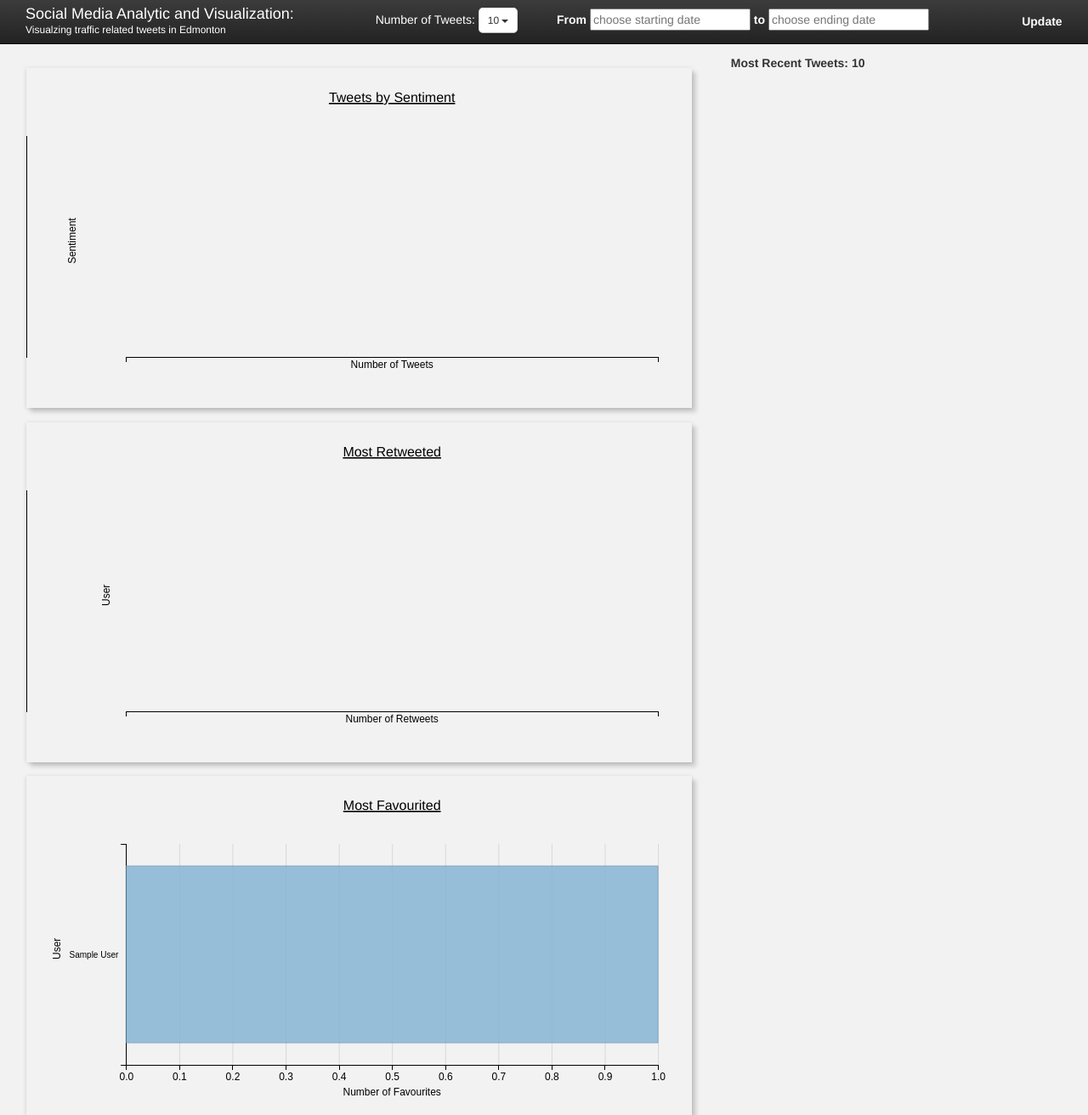
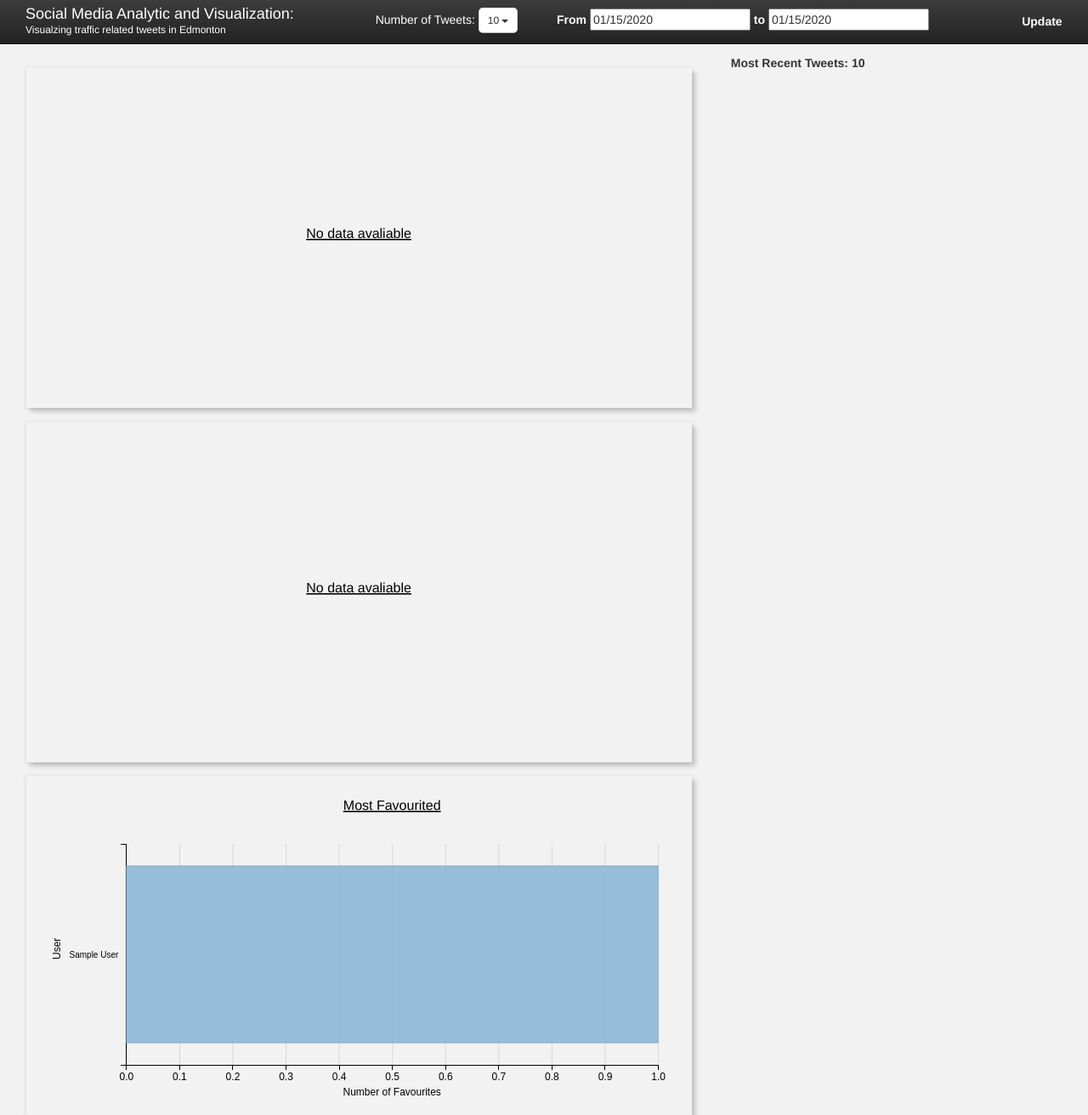
Before and after one commit to ajamal31/Twitter-Sentiment-Analysis, a Django app: page / in a window 1280 px wide. Shown: the top 1312 px of the page at 85% size. Run offline with Django 3.2, Linux system fonts and the light colour scheme; tables that the repository leaves empty hold one stand-in row (values such as "Sample post"); some libraries are stand-ins or nearby versions.

Commit message:
Date filter (#81)
* date filtering works with 'from' box

* date filtering using 'to' field

* fix issue where using dropdown changed order of graphs

* default min and max date are now filled from the database. Add an extremely gross solution to re-binding listeners to sentiment graph

* Graphs now display a message when no data is available

* remove debug print statements

* remove commented out code

```diff
--- a/traffic_data/graph/static/graph/barGraph.js
+++ b/traffic_data/graph/static/graph/barGraph.js
@@ -3,6 +3,7 @@ var draw_time = 800;
 function makeGraph(data, title, divName, xTitle, yTitle) {
 
     var svg = dimple.newSvg(divName, "100%", "100%");
+    if (data.length > 0) {
         var chart = new dimple.chart(svg, data);
         chart.addCategoryAxis("y", yTitle);
         chart.addMeasureAxis("x", xTitle);
@@ -10,6 +11,7 @@ function makeGraph(data, title, divName, xTitle, yTitle) {
         chart.setMargins("15%", "20%", "5%", "15%");
 
         s.tooltipFontSize = "14px";
+
         s.getTooltipText = function (e) {
             tooltip = [];
             tooltip.push(yTitle + ": " + e.cy);
@@ -53,6 +55,21 @@ function makeGraph(data, title, divName, xTitle, yTitle) {
             // when you know the data won't have changed.
             chart.draw(0, true);
         };
+    s.tooltipFontSize = "14px";
+
+    }
+    else {
+        var div = document.getElementById("sentiment");
+        rect = div.getBoundingClientRect();
+
+        svg.append("text")
+        .attr("x", rect.width / 2)
+        .attr("y", rect.height / 2)
+        .attr("text-anchor", "middle")
+        .style("font-size", "16px")
+        .style("text-decoration", "underline")
+        .text("No data avaliable");
+    }
 
 }
 
--- a/traffic_data/graph/static/graph/lineGraph.js
+++ b/traffic_data/graph/static/graph/lineGraph.js
@@ -1,6 +1,7 @@
 function makeLineGraph(data, divName, title) {
 
     var svg = dimple.newSvg(divName, "100%", "100%");
+    if (data.length > 0) {
         var myChart = new dimple.chart(svg, data);
         var x = myChart.addTimeAxis("x", "Created", "%a %b %d %Y %H:%M:%S","%Y/%m/%d");
         myChart.addMeasureAxis("y", "Sentiment");
@@ -50,6 +51,19 @@ function makeLineGraph(data, divName, title) {
 
         };
     }
+    else {
+        var div = document.getElementById("sent_line");
+        rect = div.getBoundingClientRect();
+
+        svg.append("text")
+        .attr("x", rect.width / 2)
+        .attr("y", rect.height / 2)
+        .attr("text-anchor", "middle")
+        .style("font-size", "16px")
+        .style("text-decoration", "underline")
+        .text("No data avaliable");
+    }
+}
 
 function rotate_labels(chart) {
     chart.axes[0].shapes.selectAll('text').attr('transform',
--- a/traffic_data/graph/views.py
+++ b/traffic_data/graph/views.py
@@ -14,22 +14,37 @@ from django.template.loader import render_to_string
 # Create your views here.
 class HomePageView(TemplateView):
     num_tweets = 30
+    default_min_date = datetime(2013, 9, 30, 7, 6, 5)
+    default_max_date = datetime(3030, 9, 30, 7, 6, 5)
 
     def get(self, request, **kwargs):
-        return render(request, 'index.html', self.get_tweets(self.num_tweets))
+        return render(request, 'index.html', self.get_tweets(self.num_tweets, self.default_min_date, self.default_max_date))
 
     def post(self, request, **kwargs):
-        tweet_count = int(request.POST.get('num_tweets'))
+        min_date_str = request.POST.get('min_date')
+        min_date_str = min_date_str[:24]
 
-        graphs_data = render(request, 'graphs.html', self.get_tweets(tweet_count))
-        tweet_data = render(request, 'tweets.html', self.get_tweets(tweet_count))
+        max_date_str = request.POST.get('max_date')
+        max_date_str = max_date_str[:24]
+
+        min_date = datetime.strptime(min_date_str, "%a %b %d %Y %H:%M:%S")
+        max_date = datetime.strptime(max_date_str, "%a %b %d %Y %H:%M:%S")
+
+        data = self.get_tweets(self.num_tweets, min_date, max_date)
+
+        bar_data = render(request, 'graphs.html', data)
+        line_data = render(request, 'line_chart.html', data)
+        tweet_data = render(request, 'tweets.html', data)
 
         new_data = {
-            'graphs': str(graphs_data),
-            'tweets': str(tweet_data)
+            'bar' : str(bar_data)[38:],
+            'line' : str(line_data)[38:],
+            'tweet': str(tweet_data)[38]
         }
 
-        return HttpResponse(json.dumps(new_data))
+        response = HttpResponse(json.dumps(new_data))
+
+        return response
 
     def clean_tweet(self, tweet):
         clean_tweet = tweet.replace("\n", "").replace("&amp;", "&").replace('"', '\\"')
@@ -66,14 +81,16 @@ class HomePageView(TemplateView):
 
         return top_tweets
 
-    def get_tweets(self, how_many):
+    def get_tweets(self, how_many, min_date, max_date):
+        tweets = Tweet.objects.all()
+        tweets = tweets.filter(creation_date__gt = min_date)
+        tweets = tweets.filter(creation_date__lt = max_date)
+
         data = [
-            Tweet.objects.filter(sentiment_string="pos").count(),
-            Tweet.objects.filter(sentiment_string="neu").count(),
-            Tweet.objects.filter(sentiment_string="neg").count()
+            tweets.filter(sentiment_string="pos").count(),
+            tweets.filter(sentiment_string="neu").count(),
+            tweets.filter(sentiment_string="neg").count()
         ]
-
-        tweets = Tweet.objects.all()
 
         recent_tweets = self.get_recent_tweets(tweets.order_by("-creation_date"), how_many)
 
@@ -98,10 +115,17 @@ class HomePageView(TemplateView):
         topFavTweet = self.get_top_tweets(favSorted, how_many)
         topRtTweet = self.get_top_tweets(rtSorted, how_many)
 
+        if (len(tweets) > 0):
+            latest = tweets[0].creation_date
+            earliest = tweets[-1].creation_date
+        else :
+            latest = datetime.now()
+            earliest = datetime.now()
+
         tweet_data = {'sentimentCounts': data, 'retweetCounts': rtSorted, 'favouriteCounts': favSorted,
                       'replyCounts': repSorted, 'recentTweets': recent_tweets, 'topRetweet': topRtTweet,
-                      'topFavorite': topFavTweet, 'topReply': topReplyTweet, 'tweets': tweets}
-
+                      'topFavorite': topFavTweet, 'topReply': topReplyTweet, 'tweets': tweets,
+                      'min_date': earliest, 'max_date': latest}
         return tweet_data
 
 
@@ -137,7 +161,7 @@ class WordCloudView(TemplateView):
             key, value = max(tweet_dict.iteritems(), key=lambda p: p[1])
             result[key] = value
             tweet_dict.pop(key, None)
-        print type(result)
+
         return render(request, 'word_cloud.html', {'result': result})
 
 
--- a/traffic_data/static/datepicker.js
+++ b/traffic_data/static/datepicker.js
@@ -6,23 +6,29 @@ $(function () {
     var dateFormat = "mm/dd/yy",
         from = $("#from")
             .datepicker({
-                defaultDate: "+1w",
+                defaultDate: new Date(min_date),
                 changeMonth: true,
                 changeYear: true,
-                numberOfMonths: 1
+                numberOfMonths: 1,
+                minDate: new Date(min_date),
+                maxDate: new Date(max_date)
             })
+            .datepicker("setDate", new Date(min_date))
             .on("change", function () {
                 to.datepicker("option", "minDate", getDate(this));
             }),
         to = $("#to").datepicker({
-            defaultDate: "+1w",
+            defaultDate: new Date(max_date),
             changeMonth: true,
             changeYear: true,
-            numberOfMonths: 1
+            numberOfMonths: 1,
+            minDate: new Date(min_date),
+            maxDate: new Date(max_date),
         })
-            .on("change", function () {
-                from.datepicker("option", "maxDate", getDate(this));
-            });
+        .datepicker("setDate", new Date(max_date))
+        .on("change", function () {
+            from.datepicker("option", "maxDate", getDate(this));
+        });
 
     function getDate(element) {
         var date;
--- a/traffic_data/static/listeners.js
+++ b/traffic_data/static/listeners.js
@@ -15,3 +15,59 @@ function bind_tweets(graph_container, type, tweets, max_tweets) {
         tweets_container.attr('tweets-type', type);
     });
 }
+
+$(document).ready(function () {
+    var csrftoken = jQuery("[name=csrfmiddlewaretoken]").val();
+
+    function csrfSafeMethod(method) {
+        // these HTTP methods do not require CSRF protection
+        return (/^(GET|HEAD|OPTIONS|TRACE)$/.test(method));
+    }
+
+    $.ajaxSetup({
+        beforeSend: function (xhr, settings) {
+            if (!csrfSafeMethod(settings.type) && !this.crossDomain) {
+                xhr.setRequestHeader("X-CSRFToken", csrftoken);
+            }
+        }
+    });
+
+    $('#from').on("change", function (e) {
+        $.ajax({
+            url: "/",
+            type: "POST",
+            data: {
+                min_date: $("#from").datepicker("getDate"),
+                max_date: $("#to").datepicker("getDate")
+            },
+            success: function (data) {
+                data = JSON.parse(data);
+                $('.bar-graphs').html(data.bar);
+                $('.sent_line').html(data.line);
+                $('.top_tweets').html(data.tweets);
+            },
+            error: function (xhr, errmsg, err) {
+                alert(errmsg)
+            }
+        });
+    });
+    $('#to').on("change", function (e) {
+        $.ajax({
+            url: "/",
+            type: "POST",
+            data: {
+                min_date: $("#from").datepicker("getDate"),
+                max_date: $("#to").datepicker("getDate")
+            },
+            success: function (data) {
+                data = JSON.parse(data);
+                $('.bar-graphs').html(data.bar);
+                $('.sent_line').html(data.line);
+                $('.top_tweets').html(data.tweets);
+            },
+            error: function (xhr, errmsg, err) {
+                alert(errmsg)
+            }
+        });
+    });
+});
--- a/traffic_data/templates/graphs.html
+++ b/traffic_data/templates/graphs.html
@@ -6,13 +6,13 @@
 </head>
 <body>
 
-<div class="sentiment">
+<div class="sentiment" id="sentiment">
     {% include 'sentiment.html' %}
 </div>
-<div class="retweet">
+<div class="retweet" id="retweet">
     {% include 'retweet.html' %}
 </div>
-<div class="favourite">
+<div class="favourite" id="favourite">
     {% include 'favourite.html' %}
 </div>
 <!-- <div class="reply">
--- a/traffic_data/templates/index.html
+++ b/traffic_data/templates/index.html
@@ -35,6 +35,11 @@
     <link rel="stylesheet" type="text/css" href="{%static 'tweets.css' %}/">
     <link rel="stylesheet" type="text/css" href="{%static 'graph/bar-graphs.css' %}/">
     <link rel="stylesheet" type="text/css" href="{%static 'main.css' %}/">
+
+    <script>
+        var min_date = "{{ min_date }}".substring(0, 13);
+        var max_date = "{{ max_date }}".substring(0,13);
+    </script>
 
     <script src="{% static 'listeners.js' %}"></script>
     <script src="{% static 'datepicker.js' %}"></script>
@@ -88,12 +93,14 @@
             <div class="bar-graphs">
                 {% include 'graphs.html' %}
             </div>
-            <div class="sent_line">
-                {% include 'line_chart.html' %}
-            </div>
+            <div class="sent_line" id="sent_line">
+                    {% include 'line_chart.html' %}
+                </div>
         </div>
         <div id="tweets" class="col-sm-4" tweets-type="recent">
-            {% include 'tweets.html' %}
+            <div id="top_tweets">
+                {% include 'tweets.html' %}
+            </div>
         </div>
     </div>
 </div>
--- a/traffic_data/templates/sentiment.html
+++ b/traffic_data/templates/sentiment.html
@@ -1,10 +1,49 @@
 <script>
-    sentimentData = [
-        { "Sentiment": "Positive", "Number of Tweets": {{ sentimentCounts.0 | safe }}},
-        { "Sentiment": "Neutral", "Number of Tweets": {{ sentimentCounts.1 | safe }}},
-        { "Sentiment": "Negative", "Number of Tweets": {{ sentimentCounts.2 | safe }}}
-    ];
+    var pos = {{ sentimentCounts.0 | safe }};
+    var neu = {{ sentimentCounts.1 | safe }};
+    var neg = {{ sentimentCounts.2 | safe }};
 
+    if (pos > 0 && neg > 0 && neu > 0) {
+        sentimentData = [
+            { "Sentiment": "Positive", "Number of Tweets": pos},
+            { "Sentiment": "Neutral", "Number of Tweets": neu},
+            { "Sentiment": "Negative", "Number of Tweets": neg}
+        ];
+    }
+    else {
+        sentimentData = [];
+    }
     makeSentimentGraph(sentimentData, ".sentiment", "Tweets by Sentiment", "Number of Tweets", "Sentiment");
 
+    function get_recent_tweets() {
+        var block = [];
+        {% for tweet in recentTweets %}
+            var date = new Date("{{ tweet.creation_date | safe }}");
+            var formattedDate = date.toDateString();
+            var t_body = "{{ tweet.tweet_body | safe }}";
+            var screen_name = "{{ tweet.user_id.screen_name | safe }}";
+            var name = "{{ tweet.user_id.name | safe }}";
+            var t_url = "{{ tweet.tweet_url }}";
+            var t_rating = "{{ tweet.sentiment_string | safe }}";
+            block.push(process_tweet(t_body, formattedDate, screen_name, name, t_url, t_rating));
+        {% endfor %}
+
+        return block;
+    }
+
+    var max_tweets = $("#tweet_btn").text();
+    var recent_tweets = get_recent_tweets();
+    var recent_title = make_tweets_title('recent', max_tweets);
+
+    $("#tweets").html("<b>" + recent_title + "</b>");
+    $("#tweets").append(recent_tweets.slice(0, max_tweets));
+    bind_tweets('.sentiment','recent', recent_tweets.slice(0, max_tweets), max_tweets);
+
+    $(document).ready(function() {
+        $('#num_tweets a').click(function () {
+            var max_tweets = $(this).text();
+            update_tweets('recent', recent_tweets.slice(0, max_tweets));
+            bind_tweets('.sentiment','recent', recent_tweets.slice(0, max_tweets), max_tweets);
+        });
+    });
 </script>
```
Also changed, not shown: traffic_data/static/tweet_info.js (line endings or trailing spaces), traffic_data/static/tweets.css (line endings or trailing spaces). Lines whose indentation alone changed are shown as unchanged.
